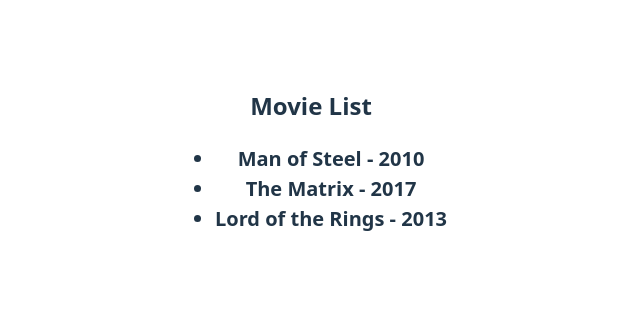
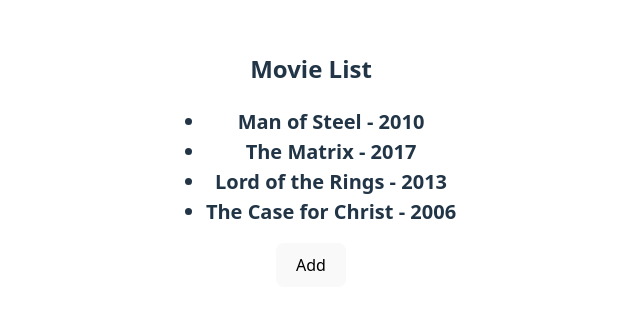
Before and after one commit to SvetlinGG/React-Demo, a React (Vite) app in the folder React-State/: page / in a window 1280 px wide. Shown: the part 241-550 px from the top of the page, without its empty margins (329-969 px from the left). Built offline with nearby package versions, Linux system fonts and the light colour scheme.

Commit message:
render movie list using state

```diff
--- a/React-State/src/components/MovieList.jsx
+++ b/React-State/src/components/MovieList.jsx
@@ -1,15 +1,30 @@
+import { useState } from "react";
 import MovieListItem from "./MovieListItem";
 
 export default function MovieList(){
+    const [movies, setMovies] = useState([
+
+            {id: 0, title: 'Man of Steel', year: 2010},
+            {id: 1, title: 'The Matrix', year: 2017},
+            {id: 2, title: 'Lord of the Rings', year: 2013},
+            {id: 3, title: 'The Case for Christ', year: 2006},
+
+    ]);
+
+
+
+    const addButtonHandler = () => {
+
+    }
 
     return (
         <>
         <h2>Movie List</h2>
         <ul>
-            <MovieListItem title="Man of Steel" year='2010' />
-            <MovieListItem title="The Matrix" year='2017' />
-            <MovieListItem title="Lord of the Rings" year='2013' />
+            {movies.map(movie => <MovieListItem key={movie.id} title={movie.title} year={movie.year} />)}
+
         </ul>
+        <button onClick={addButtonHandler}>Add</button>
         </>
     );
 }
--- a/React-State/src/components/MovieListItem.jsx
+++ b/React-State/src/components/MovieListItem.jsx
@@ -1,9 +1,12 @@
 
-export default function MovieListItem(props){
+export default function MovieListItem({
+    title,
+     year,
+    }){
 
     return (
         <>
-        <li style={{fontWeight: 'bold', fontSize: '20px'}}>{props.title} - {props.year}</li>
+        <li style={{fontWeight: 'bold', fontSize: '20px'}}>{title} - {year}</li>
         </>
     )
 }
```
